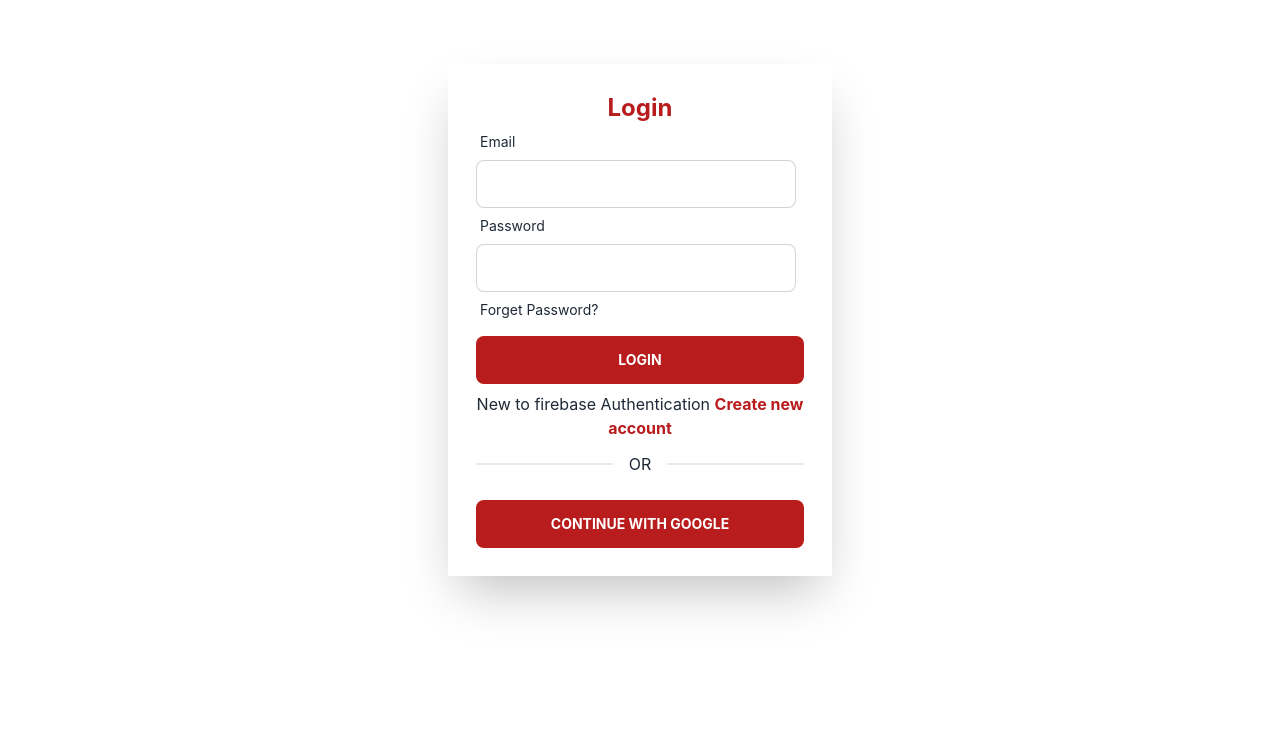
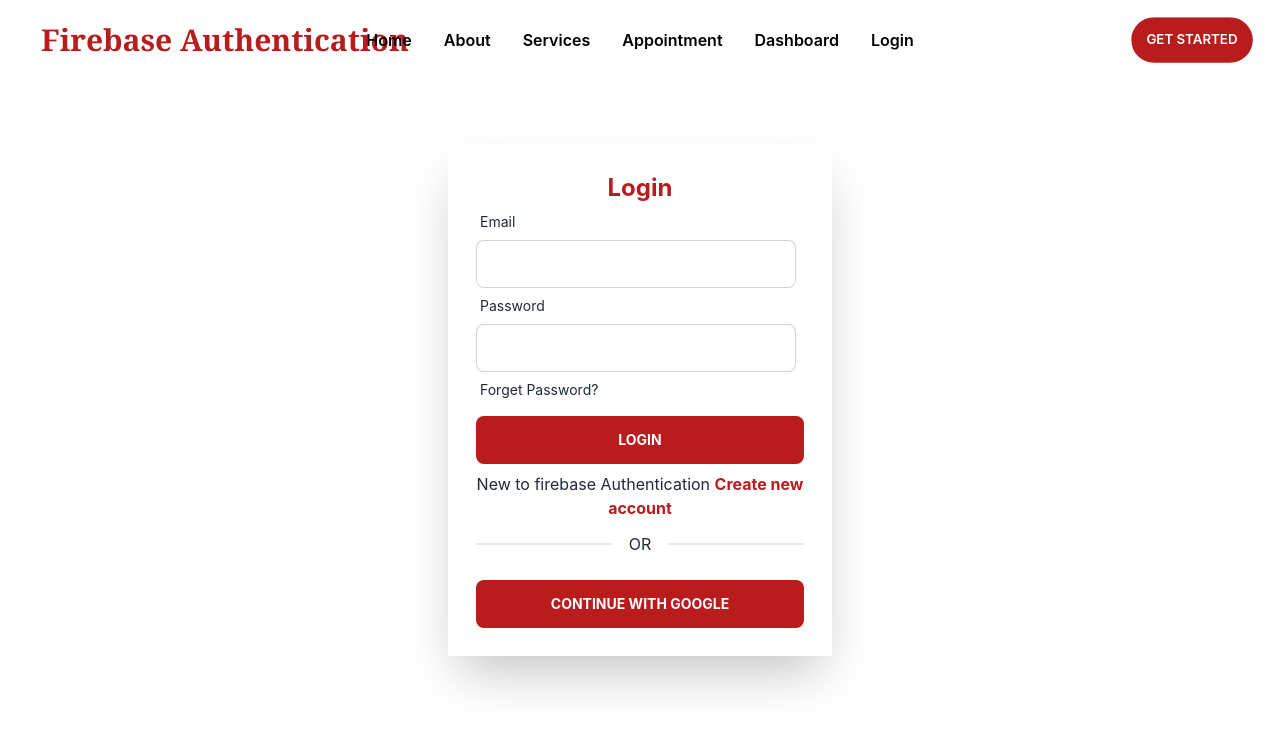
Before and after one commit to zakiaaktar/firebase-authentication, a React (Create React App) app: page /login in a window 1280 px wide. Shown: the top 730 px of the page. Built offline with nearby package versions, Linux system fonts and the light colour scheme; no server answers.

Commit message:
AuthProvider done

```diff
--- a/package.json
+++ b/package.json
@@ -11,6 +11,7 @@
     "react": "^18.2.0",
     "react-dom": "^18.2.0",
     "react-hook-form": "^7.43.9",
+    "react-hot-toast": "^2.4.0",
     "react-router-dom": "^6.10.0",
     "react-scripts": "5.0.1",
     "web-vitals": "^2.1.4"
--- a/src/App.js
+++ b/src/App.js
@@ -1,3 +1,4 @@
+import { Toaster } from 'react-hot-toast';
 import { RouterProvider } from 'react-router-dom';
 import './App.css';
 import router from './Routes/Routes/Routes';
@@ -6,6 +7,7 @@
   return (
     <div className="App">
        <RouterProvider router={router}></RouterProvider>
+       <Toaster/>
     </div>
   );
 }
--- a/src/Pages/Login/Login.js
+++ b/src/Pages/Login/Login.js
@@ -4,6 +4,8 @@
 import { AuthContext } from '../../contexts/AuthProvider';
 
 import SocialLogin from '../Shared/SocialLogin/SocialLogin';
+
+
 
 const Login = () => {
     const { register, formState: { errors }, handleSubmit } = useForm();
@@ -15,7 +17,23 @@
 
     const handleLogin = data => {
         console.log(data);
+         //console.log(errors);
+         setLoginError('');
+
+         signIn(data.email, data.password)
+             .then(result => {
+                 const user = result.user;
+                 console.log(user)
+                 // setLoginUserEmail(data.email);
+                //  navigate(from, {replace: true});
+
+             })
+             .catch(error => {
+                 console.log(error.message)
+                 setLoginError(error.message);
+             });
     }
+
 
 
     return (
@@ -46,9 +64,9 @@
 
 
                     <input className='btn px-6 py-3 border-none bg-red-700 w-full mt-2 font-bold cursor-pointer' value="Login" type="submit" />
-                    {/* <div>
+                    <div>
                         {loginError && <p className='text-red-600'>{loginError}</p>}
-                    </div> */}
+                    </div>
                 </form>
                 <p className='mt-2'>New to firebase Authentication <Link to='/signup' className='text-red-700 font-bold'>Create new account</Link></p>
                 <div className="divider">OR</div>
--- a/src/Pages/Shared/Navbar/Navbar.js
+++ b/src/Pages/Shared/Navbar/Navbar.js
@@ -1,9 +1,54 @@
-import React from 'react';
+import React, { useContext } from 'react';
+import { Link } from 'react-router-dom';
+import { AuthContext } from '../../../contexts/AuthProvider';
 
 const Navbar = () => {
+    const { user, logOut } = useContext(AuthContext);
+
+
+    const handleLogOut = () => {
+        logOut()
+            .then(() => { })
+            .catch(err => console.log(err));
+    }
+
+
+    const menuItems = <>
+        <li className='text-black font-semibold hover:text-red-700'><Link to='/'>Home</Link></li>
+        <li className='text-black font-semibold hover:text-red-700 hover:bg-none'><Link to='/about'>About</Link></li>
+        <li className='text-black font-semibold hover:text-red-700'><Link to='/services'>Services</Link></li>
+        <li className='text-black font-semibold hover:text-red-700'><Link to='/appointment'>Appointment</Link></li>
+        <li className='text-black font-semibold hover:text-red-700'><Link to='/dashboard'>Dashboard</Link></li>
+        {user?.uid ?
+            <>
+                {/* <li><Link to='/dashboard'>Dashboard</Link></li> */}
+                <li className='text-black font-semibold hover:text-red-700'><button onClick={handleLogOut}>Sign Out</button></li>
+            </>
+            : <li className='text-black font-semibold hover:text-red-700 hover:bg-none'><Link to='/login '>Login</Link></li>}
+    </>
+
+
     return (
-        <div>
-
+        <div className="navbar bg-base-100 px-6 py-4">
+            <div className="navbar-start">
+                <div className="dropdown">
+                    <label tabIndex={0} className="btn btn-ghost lg:hidden">
+                        <svg xmlns="http://www.w3.org/2000/svg" className="h-5 w-5 text-red-700" fill="none" viewBox="0 0 24 24" stroke="currentColor"><path strokeLinecap="round" strokeLinejoin="round" strokeWidth="2" d="M4 6h16M4 12h8m-8 6h16" /></svg>
+                    </label>
+                    <ul tabIndex={0} className="menu menu-compact dropdown-content mt-3 p-2 shadow bg-red-700 rounded-box w-52">
+                        {menuItems}
+                    </ul>
+                </div>
+                <Link to='/' className="btn btn-ghost normal-case text-3xl font-bold text-red-700 font-serif">Firebase Authentication</Link>
+            </div>
+            <div className="navbar-center hidden lg:flex">
+                <ul className="menu menu-horizontal px-1">
+                    {menuItems}
+                </ul>
+            </div>
+            <div className="navbar-end">
+                <Link to='' className="btn bg-red-700 rounded-full border-none hidden lg:block pt-4">Get started</Link>
+            </div>
         </div>
     );
 };
--- a/src/Pages/SignUp/SignUp.js
+++ b/src/Pages/SignUp/SignUp.js
@@ -1,5 +1,6 @@
 import React, { useContext, useState } from 'react';
 import { useForm } from 'react-hook-form';
+import { toast } from 'react-hot-toast';
 import { Link } from 'react-router-dom';
 import { AuthContext } from '../../contexts/AuthProvider';
 
@@ -13,7 +14,25 @@
 
     const handleSignUp = (data) => {
         //console.log(data);
-
+        setSignUpError('');
+        createUser(data.email, data.password)
+            .then(result => {
+                const user = result.user;
+                console.log(user);
+                toast('user created successfully')
+                const userInfo = {
+                    displayName: data.name
+                }
+                updateUser(userInfo)
+                    .then(() => {
+                        // saveUser(data.name, data.email);
+                    })
+                    .catch(err => console.log(err));
+            })
+            .catch(error => {
+                console.log(error)
+                setSignUpError(error.message);
+            });
     }
 
 
@@ -51,7 +70,7 @@
 
 
                     <input className='btn px-6 py-3 border-none bg-red-700 w-full mt-6 font-bold cursor-pointer' value="Sign Up" type="submit" />
-                    {/* {signUpError && <p className='text-red-600'>{signUpError}</p>} */}
+                    {signUpError && <p className='text-red-600'>{signUpError}</p>}
                 </form>
                 <p className='mt-2'>Already have an account <Link to='/login' className='text-red-700 font-bold'>Please Login</Link></p>
                 <div className="divider">OR</div>
```
Also changed, not shown: 1 other file (tests, documents, lock files or other folders).
